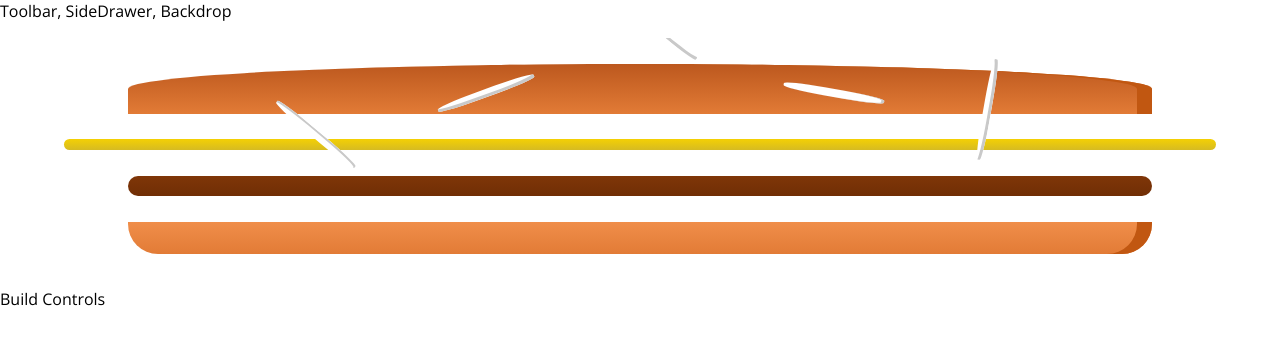
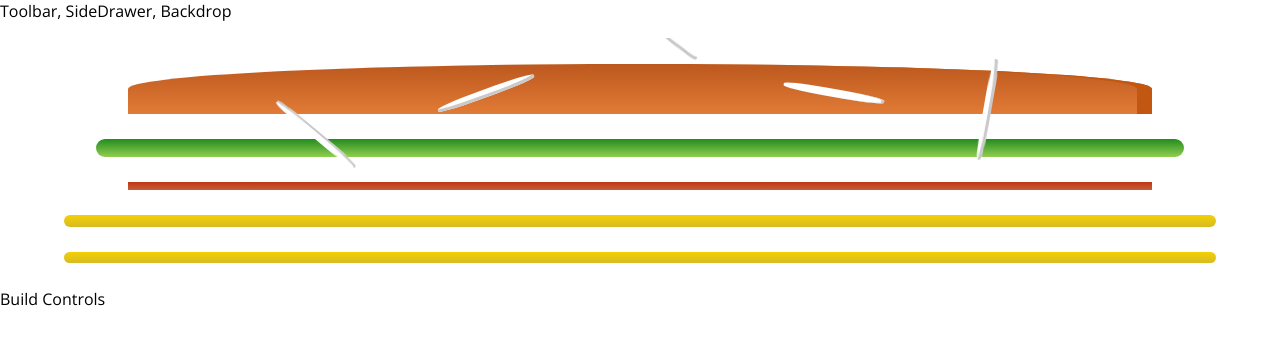
Before and after one commit to gabrielgs/burger-builder, a React app: page / in a window 1280 px wide. Shown: the top 344 px of the page. Built offline with nearby package versions, Linux system fonts and the light colour scheme.

Commit message:
Outputting burger ingredients dynamically

```diff
--- a/src/components/Burger/Burger.js
+++ b/src/components/Burger/Burger.js
@@ -3,11 +3,16 @@
 import BurgerIngredient from './BurgerIngredient/BurgerIngredient'
 
 const burger = (props) => {
+  const transformedIngredients = Object.keys(props.ingredients)
+    .map(igKey => {
+      return [...Array(props.ingredients[igKey])].map( (_, i) => {
+        return <BurgerIngredient key={igKey + 1} type={igKey} />
+      })
+    })
   return (
     <div className={classes.Burger}>
       <BurgerIngredient type="bread-top"/>
-      <BurgerIngredient type="cheese"/>
-      <BurgerIngredient type="meat"/>
+      {transformedIngredients}
       <BurgerIngredient type="bread-bottom"/>
     </div>
   )
--- a/src/containers/BurgerBuilder/BurgerBuilder.js
+++ b/src/containers/BurgerBuilder/BurgerBuilder.js
@@ -2,10 +2,25 @@
 import Burger from '../../components/Burger/Burger'
 
 class BurgerBuilder extends Component {
+  // constructor(props) {
+  //   super(props)
+
+  //   this.state = {...}
+  // }
+
+  state = {
+    ingredients: {
+      salad: 1,
+      bacon: 1,
+      cheese: 2,
+      meat: 2
+    }
+  }
+
   render () {
     return (
       <Fragment>
-        <Burger />
+        <Burger ingredients={this.state.ingredients}/>
         <div>Build Controls</div>
       </Fragment>
     )
```
